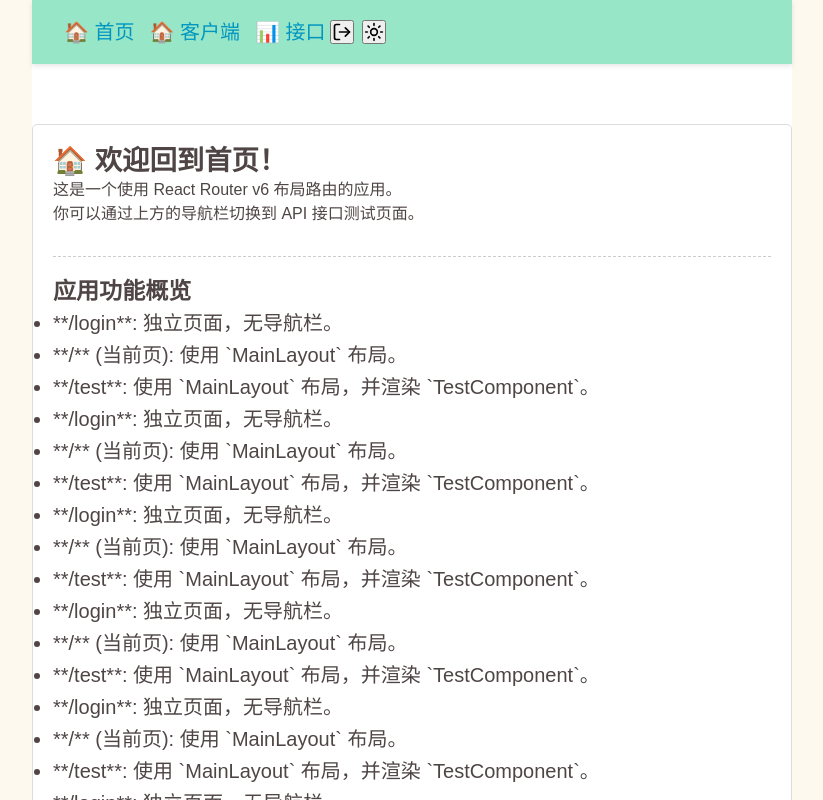
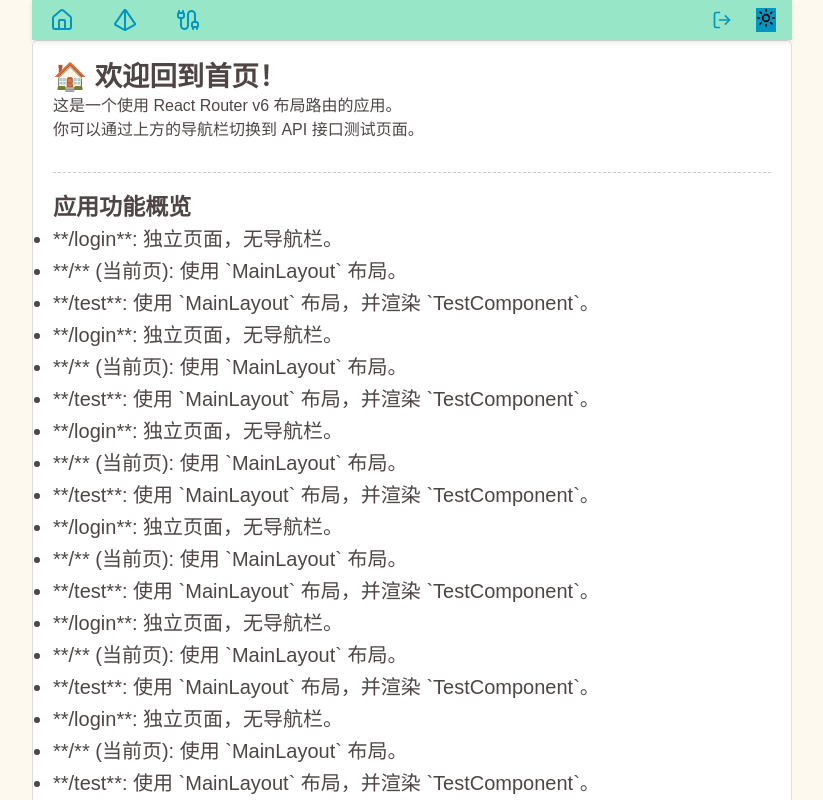
Before and after one commit to yun900800/react-frontend-app, a React (Vite) app: page / in a window 1280 px wide. Shown: the top 800 px of the page, without its empty margins (228-1051 px from the left). Built offline with nearby package versions, Linux system fonts and the light colour scheme; sample sign-in values are in the browser's storage.

Commit message:
[perf] 优化页面

```diff
--- a/src/index.css
+++ b/src/index.css
@@ -242,3 +242,8 @@ input.error, textarea.error {
   border-color: #DC3545;  /* 错误时红色边框 */
   background-color: #F8D7DA;  /* 错误时背景色 */
 }
+
+
+.spacer-auto {
+  margin-left: auto;
+}
--- a/src/shared/components/layout/MainLayout.jsx
+++ b/src/shared/components/layout/MainLayout.jsx
@@ -3,9 +3,10 @@
 import React from 'react';
 import { Link, Outlet,useNavigate } from 'react-router-dom';
 import StickyHeaderLayout from './StickyHeaderLayout';
+import SpacerLayout, {AutoMarginClassName} from './SpacerLayout.tsx';
 import * as styles from './MainLayout.module.css'; // 引入样式文件
 import ThemeToggle from '../ThemeToggle.jsx';
-import { LogOut } from 'lucide-react';
+import { LogOut, Pyramid,House,Cable } from 'lucide-react';
 
 function MainLayout() {
   // 引入 useNavigate Hook 用于编程导航
@@ -26,26 +27,28 @@ function MainLayout() {
 
   // 1. 定义头部内容组件 (Header Content)
   const headerContent = (
-    <nav style={{ display: 'flex', alignItems: 'center' ,color: 'oklch(var(--color-foreground))' }}>
-      {/* 导航链接 */}
-      <Link to="/" style={{ marginRight: '15px', textDecoration: 'none'}}>
-        🏠 首页
+      <SpacerLayout
+      gap="24px"
+      // 可以在这里传入其他 prop，如 onClick, id 等
+    >
+      <Link to="/" style={{ marginRight: '15px', marginLeft: '2px', textDecoration: 'none'}}>
+        <House style={{  display: 'flex' }}/>
       </Link>
       <Link to="/clients" style={{ marginRight: '15px', textDecoration: 'none' }}>
-        🏠 客户端
+        <Pyramid style={{  display: 'flex' }} />
       </Link>
       <Link to="/test" style={{ textDecoration: 'none',  }}>
-        📊 接口
+        <Cable style={{ display: 'flex' }} />
       </Link>
-      <button
+      <a
         onClick={handleLogout}
-        className='button-primary'
-        style={{ margin: '0 4px', display: 'flex' }}
+        className={`button-primary ${AutoMarginClassName}`}
+        style={{ display: 'flex' }} // 使用 margin-left: auto 将按钮推到最右侧
       >
         <LogOut onClick={handleLogout} style={{ width: 'var(--font-size-1)', height: 'auto' }}/>
-      </button>
-      <ThemeToggle style={{ margin: '0 4px', display: 'flex' }} />
-    </nav>
+      </a>
+      <ThemeToggle style={{ display: 'flex', border:0, backgroundColor: 'oklch(var(--color-link))' }} />
+      </SpacerLayout>
   );
 
   return (
--- a/src/shared/components/layout/MainLayout.module.css
+++ b/src/shared/components/layout/MainLayout.module.css
@@ -9,15 +9,17 @@
 /* 覆盖 StickyHeaderLayout 中 header 的背景颜色，确保 Link 看得清 */
 .main_header_custom {
     background-color: oklch(var(--masthead-primary)); /* 假设你想用白色背景 */
+    padding: 0.5rem 1rem;
 }
 
 .main_content_custom {
     background-color: oklch(var(--color-background2));
+    padding-top: 0;
 }
 
 @media (max-width: 768px) {
     .main_content_wrapper {
-        padding-left: 2px; /* 移动设备上减少 padding */
-        padding-right: 2px;
+        padding-left: 0; /* 移动设备上减少 padding */
+        padding-right: 0;
     }
 }
--- /dev/null
+++ b/src/shared/components/layout/SpacerLayout.tsx
@@ -0,0 +1,61 @@
+import React from 'react';
+
+// 定义组件的 Props 接口
+interface SpacerLayoutProps extends React.HTMLAttributes<HTMLElement> {
+  /** 子元素之间的间距，默认为 '16px' */
+  gap?: string | number;
+  /** * 可以在子元素上使用的推开类名。
+   * 对应原始 CSS 中的 .marginLeft
+   */
+  spacerClassName?: string;
+}
+
+// 基础 CSS，可以直接内嵌在组件中或放在单独的 CSS 文件里
+const baseLayoutStyles: React.CSSProperties = {
+  width: '100%',
+  display: 'flex',
+};
+
+const spacerStyle: React.CSSProperties = {
+  marginLeft: 'auto',
+};
+
+// 抽象出 .layout 和 .marginLeft 功能的组件
+const SpacerLayout: React.FC<SpacerLayoutProps> = ({
+  children,
+  gap = '16px',
+  className = '',
+  spacerClassName = 'spacer-auto', // 提供一个默认的推开类名
+  ...rest
+}) => {
+
+  // 为了简单起见，这里将 .marginLeft 的功能作为一个 prop 传入组件，
+  // 这样你可以自己决定在哪个子元素上应用推开效果。
+
+  return (
+    // 使用 section 标签，并应用基础布局样式
+    <section
+      className={`layout ${className}`}
+      style={{ ...baseLayoutStyles, gap: gap }}
+      {...rest}
+    >
+      {/* 渲染子元素 */}
+      {children}
+    </section>
+  );
+};
+
+// **额外：如果你想让组件自动处理推开样式，可以这样导出一个帮助类：**
+// 注意：实际项目中你可能需要将这个样式放在全局 CSS 中。
+// 这里的做法是为了让你看到如何将样式与组件名称关联起来。
+export const AutoMargin = () => <style>{`
+  .${SpacerLayout.displayName || 'SpacerLayout'}-auto {
+    margin-left: auto;
+  }
+`}</style>
+
+// 为了展示方便，我们将推开样式直接写在这里
+// 在实际项目中，建议将这个类定义在你的全局 CSS/CSS Modules 文件中
+export const AutoMarginClassName = 'spacer-auto';
+
+export default SpacerLayout;
```
